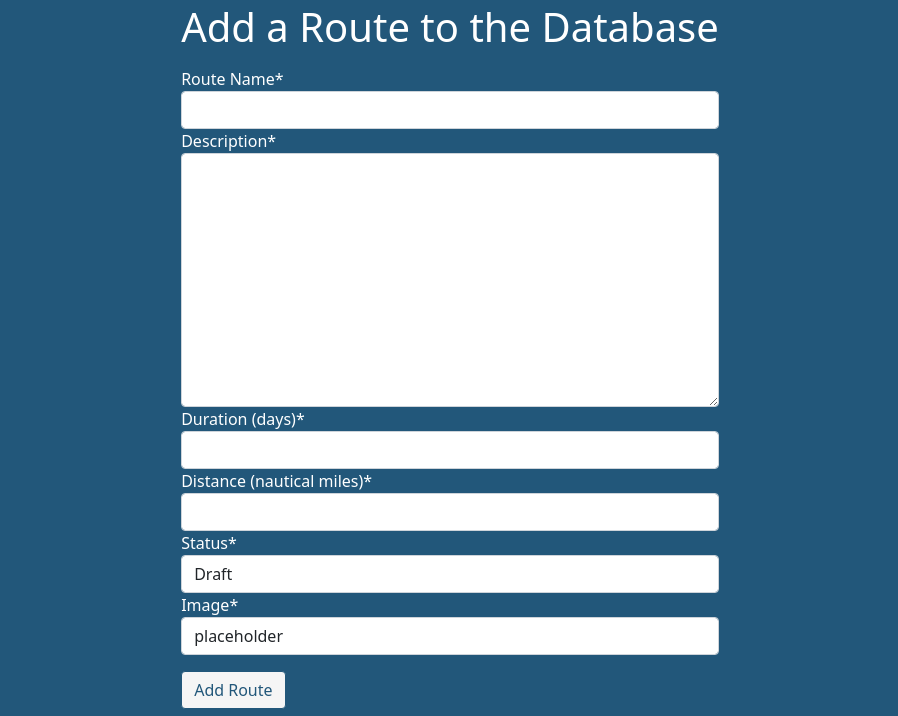
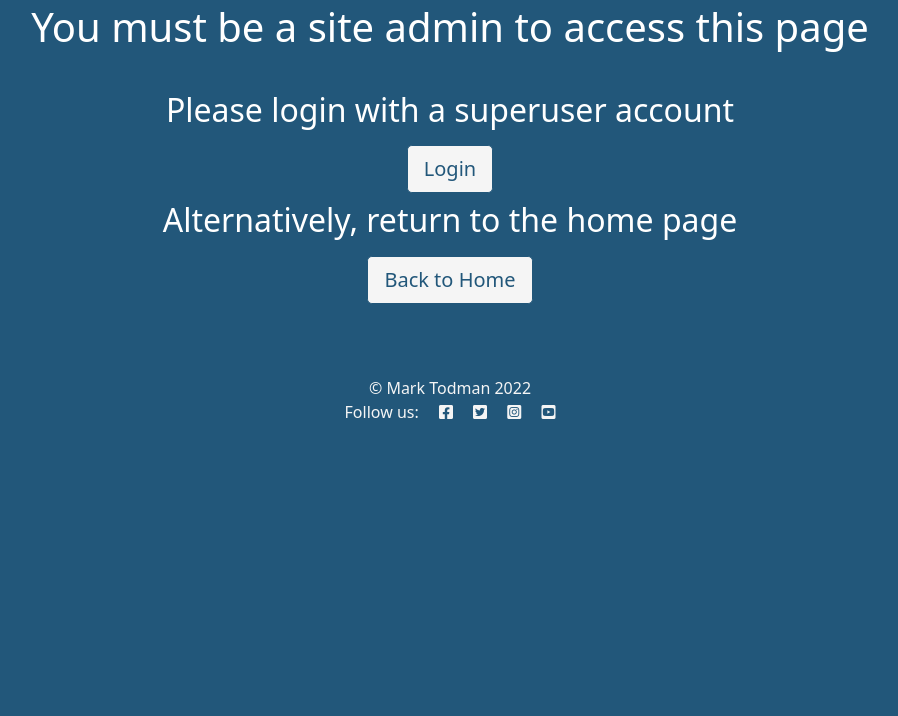
Before and after one commit to marktodman/voyage-vert, a Django app: page /add_route in a window 1280 px wide. Shown: the part 119-835 px from the top of the page, without its empty margins (190-1088 px from the left). After the commit the page ends 538 px from the top, so only its background shows below. Run offline with Django 3.2, Linux system fonts and the light colour scheme; data that the repository does not hold is empty; some libraries are stand-ins or nearby versions; some web fonts are replaced.

Commit message:
feat: Lock down add_route.html so it can only be accessed by a superuser

```diff
--- a/templates/add_route.html
+++ b/templates/add_route.html
@@ -3,6 +3,8 @@
 {% load crispy_forms_tags %}
 
 {% block content %}
+
+{% if user.is_superuser %}
 <div class="d-flex justify-content-center align-items-center">
     <div class="text-white">
         <h1 class="mb-3">Add a Route to the Database</h1>
@@ -14,6 +16,27 @@
 
             <button class="btn btn-dark mb-2 mt-3" type="submit">Add Route</button>
         </form>
+{% elif user.is_authenticated %}
+<div class="d-flex justify-content-center align-items-center">
+    <div class="text-white text-center">
+        <h1 class="mb-3">You must be a site admin to access this page</h1>
+        <br>
+        <h2>Please logout and login with a superuser account</h2>
+        <a class="btn btn-dark btn-lg m-2" href="{% url 'account_logout' %}" role="button">Logout</a>
+        <br>
+        <h2>Alternatively, return to the home page</h2>
+        <a class="btn btn-dark btn-lg m-2" href="{% url 'home' %}" role="button">Back to Home</a>
+{% else %}
+<div class="d-flex justify-content-center align-items-center">
+    <div class="text-white text-center">
+        <h1 class="mb-3">You must be a site admin to access this page</h1>
+        <br>
+        <h2>Please login with a superuser account</h2>
+        <a class="btn btn-dark btn-lg m-2" href="{% url 'account_login' %}" role="button">Login</a>
+        <br>
+        <h2>Alternatively, return to the home page</h2>
+        <a class="btn btn-dark btn-lg m-2" href="{% url 'home' %}" role="button">Back to Home</a>
+{% endif %}
     </div>
 </div>
 
```
